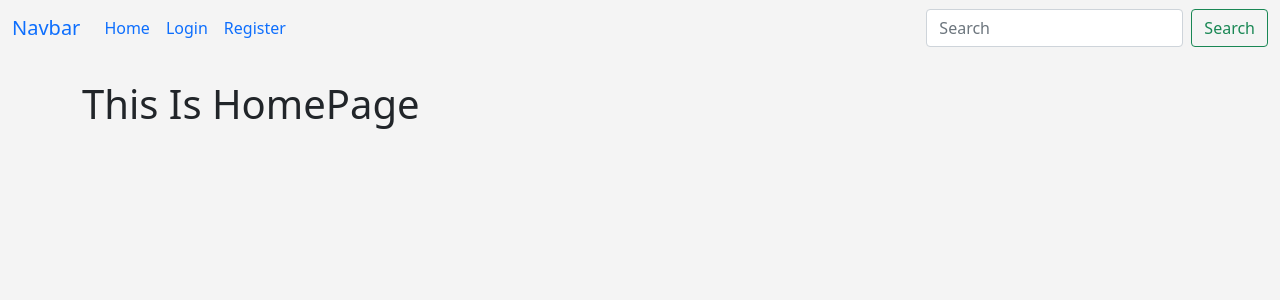
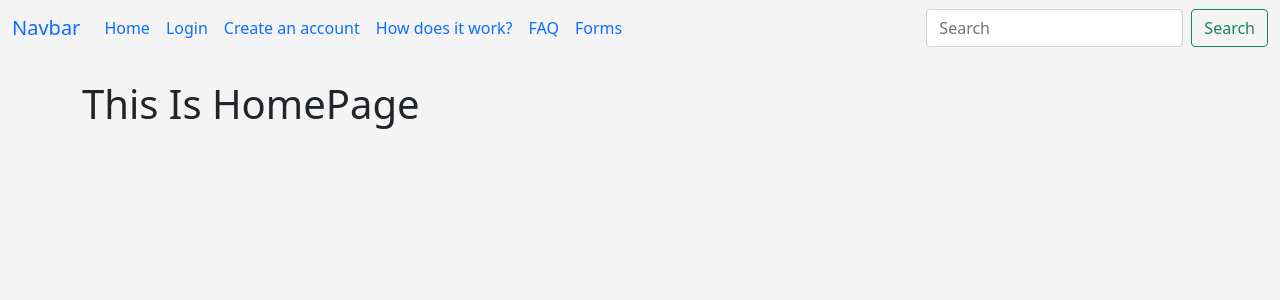
Before and after one commit to syed-ateeb-naveed/Psychology-Project, a Django app: template quizapp/templates/home.html in a window 1280 px wide. Shown: the top 300 px of the page. Run offline with Django 4.2, Linux system fonts and the light colour scheme; the template is opened without the code that fills it, so the values that code supplies are empty.

Commit message:
added links in navbar and the corresponding urlpatterns and views

```diff
--- a/quizapp/templates/partials/navbar.html
+++ b/quizapp/templates/partials/navbar.html
@@ -7,7 +7,7 @@
       <div class="collapse navbar-collapse" id="navbarSupportedContent">
         <ul class="navbar-nav me-auto mb-2 mb-lg-0">
           <li class="nav-item">
-            <a class="nav-link active" aria-current="page" href="#">Home</a>
+            <a class="nav-link active" aria-current="page" href="{% url 'home' %}">Home</a>
           </li>
 
           {%if user.is_authenticated%}
@@ -19,9 +19,21 @@
                 <a class="nav-link" href="{% url 'login' %}">Login</a>
             </li>
             <li class="nav-item">
-              <a class="nav-link" href="{% url 'register' %}">Register</a>
+              <a class="nav-link" href="{% url 'register' %}">Create an account</a>
           </li>
           {% endif %}
+
+          <li class="nav-item">
+            <a class="nav-link active" aria-current="page" href="{% url 'about' %}">How does it work?</a>
+          </li>
+
+          <li class="nav-item">
+            <a class="nav-link active" aria-current="page" href="{% url 'faq' %}">FAQ</a>
+          </li>
+
+          <li class="nav-item">
+            <a class="nav-link active" aria-current="page" href="{% url 'forms' %}">Forms</a>
+          </li>
 
         </ul>
         <form class="d-flex" role="search">
--- a/quizapp/urls.py
+++ b/quizapp/urls.py
@@ -5,5 +5,8 @@ urlpatterns = [
     path('auth/login', views.login_user, name='login'),
     path('auth/logout', views.logout_user, name='logout'),
     path('auth/register', views.register_user, name='register'),
-    path('', views.homepage, name='home'),
+    path('', views.home_page, name='home'),
+    path('about/', views.about_page, name='about'),
+    path('faq/', views.faq_page, name='faq'),
+    path('forms/', views.forms_page, name='forms'),
 ]
```
Also changed, not shown: quizapp/views.py (+16 -5 lines).
